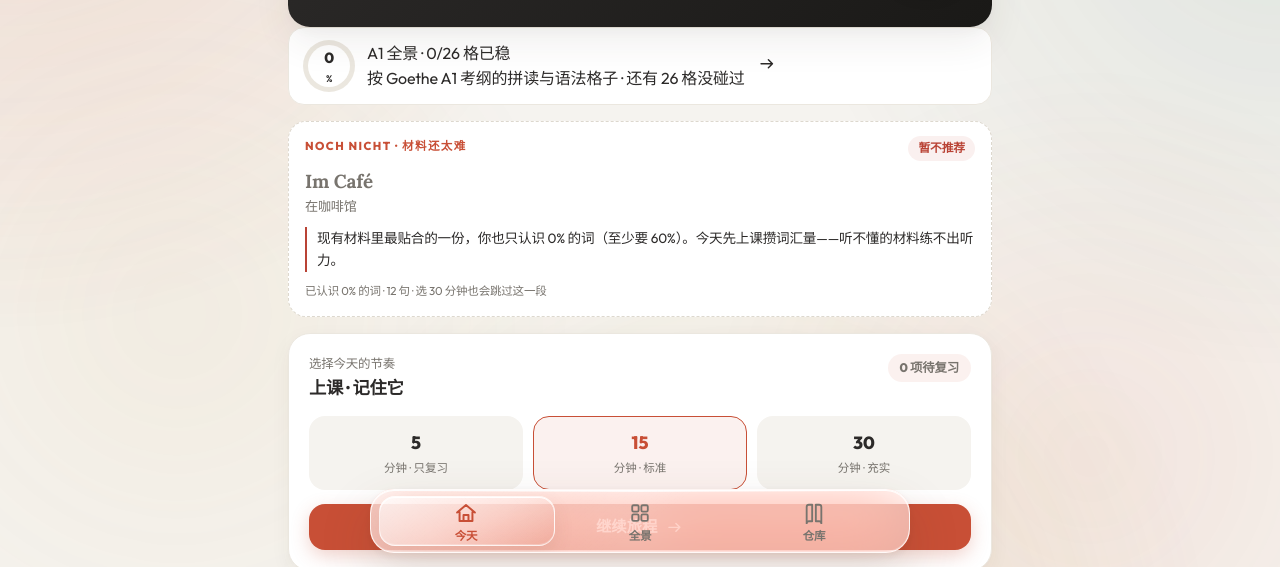
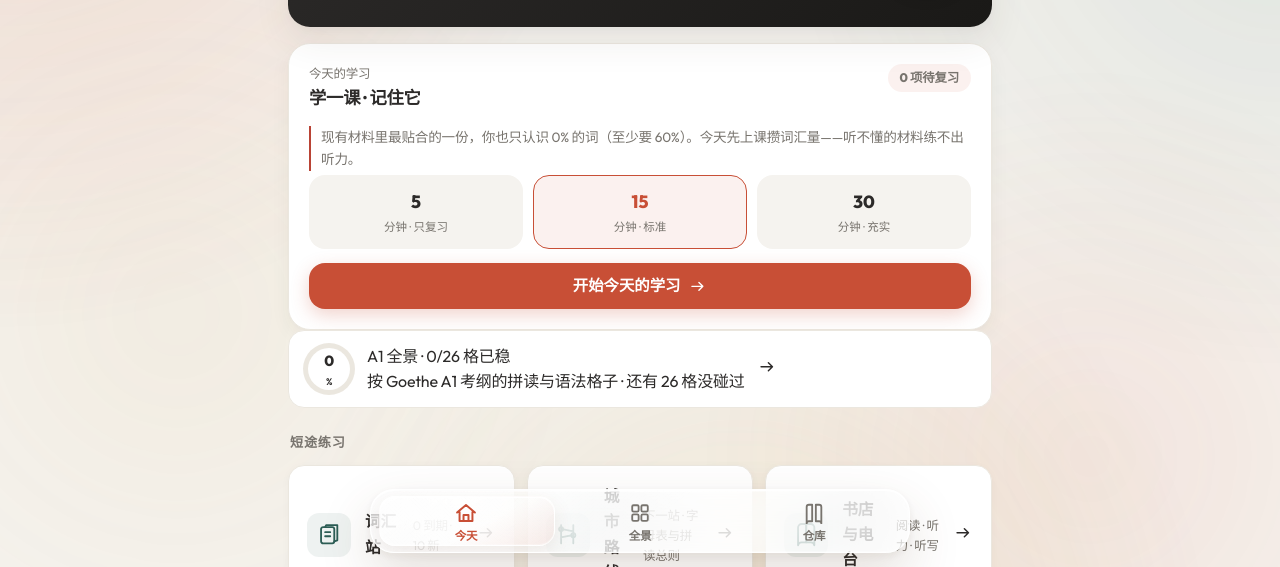
Before and after one commit to zhujiang777/mein-deutsch, a website: page index.html in a window 1280 px wide. Shown: the part 233-800 px from the top of the page. Drawn offline with Linux system fonts and the light colour scheme.

Commit message:
fix(主页): 开始按钮提到第一屏，今天做什么与花多久合成一张卡
用户反馈：一进来就该能点击开始，不该先滚过说明和进度横幅。

- "今天这一份"独立卡片取消，信息折进启动卡：标题行写"学一课 · 用《X》· 记住它"，
  下面一行是挑这份材料的理由。读到的东西和要按的按钮在同一张卡里。
- 全景横幅退到开始按钮之后：它回答"还差多远"，是看的东西，不该挡在动作前面。
- 按钮文案"继续旅程"改成"开始今天的学习"——说清按下去会发生什么。

Co-Authored-By: Claude Opus 5 <noreply@anthropic.com>

```diff
--- a/css/style.css
+++ b/css/style.css
@@ -1609,6 +1609,5 @@ textarea.io-area { min-height: 110px; resize: vertical; margin-top: 10px; }
 .tm-meta { font-size: 0.72rem; color: var(--text-2); margin-top: 10px; }
 
 /* 材料还太难：如实显示"最贴合的一份也差多少"，而不是静默隐藏这一段 */
-.today-material.is-blocked { border-style: dashed; border-color: var(--line-strong); }
-.today-material.is-blocked .tm-title { color: var(--text-2); }
-.today-material.is-blocked .tm-why { border-left-color: var(--red); }
+.tm-why.is-blocked { border-left-color: var(--red); color: var(--text-2); }
+.mission-launcher .tm-why { margin: 10px 0 4px; }
--- a/index.html
+++ b/index.html
@@ -16,7 +16,7 @@
   <link rel="preconnect" href="https://fonts.googleapis.com">
   <link rel="preconnect" href="https://fonts.gstatic.com" crossorigin>
   <link href="https://fonts.googleapis.com/css2?family=Lora:ital,wght@0,500;0,600;0,700;1,400;1,600&family=Noto+Sans+SC:wght@400;500;600;700&family=Outfit:wght@400;500;600;700;800&display=swap" rel="stylesheet">
-  <link rel="stylesheet" href="css/style.css?v=18">
+  <link rel="stylesheet" href="css/style.css?v=19">
 </head>
 <body>
   <a class="skip-link" href="#app">跳到主要内容</a>
@@ -26,6 +26,6 @@
     <a href="#/panorama" data-tab="panorama"><span class="tab-icon"><svg viewBox="0 0 24 24"><rect x="3.5" y="3.5" width="7" height="7" rx="1.5"/><rect x="13.5" y="3.5" width="7" height="7" rx="1.5"/><rect x="3.5" y="13.5" width="7" height="7" rx="1.5"/><rect x="13.5" y="13.5" width="7" height="7" rx="1.5"/></svg></span><span>全景</span></a>
     <a href="#/path" data-tab="library"><span class="tab-icon"><svg viewBox="0 0 24 24"><path d="M4 5.5A2.5 2.5 0 0 1 6.5 3H10v18H6.5A2.5 2.5 0 0 0 4 23.5ZM20 5.5A2.5 2.5 0 0 0 17.5 3H14v18h3.5A2.5 2.5 0 0 1 20 23.5Z"/></svg></span><span>仓库</span></a>
   </nav>
-  <script type="module" src="js/app.js?v=20"></script>
+  <script type="module" src="js/app.js?v=21"></script>
 </body>
 </html>
--- a/js/app.js
+++ b/js/app.js
@@ -1,5 +1,5 @@
 // 应用入口 v4：五个主页面常驻缓存，深层页面按需加载
-import { renderToday, runDictationSet } from './views/today.js?v=14';
+import { renderToday, runDictationSet } from './views/today.js?v=15';
 import { renderLibrary } from './views/library.js?v=1';
 import { renderPanorama } from './views/panorama.js?v=2';
 import { getSettings, migrate } from './storage.js';
--- a/js/views/today.js
+++ b/js/views/today.js
@@ -76,33 +76,18 @@ export function renderToday(host) {
     </div>
   </section>`);
   host.appendChild(hero);
-  // 主页第一屏就要回答"还差多远"：今日目标只是当天的量，全景图是离完整 A1 的距离。
-  host.appendChild(panoramaBanner());
 
-  // 今天这一份：先让用户知道今天是"什么"，再让他选花多少时间。
-  // 旧版只说"继续旅程"，点下去才知道要做什么——那是播放列表，不是一天的学习。
+  // 开始按钮必须在第一屏就能点到，所以"今天做什么"和"花多久"合成同一张卡：
+  // 读到的东西和要按的按钮在一起，不用为了先说明再滚一屏。
   const material = todayMaterial();
-  if (material) {
-    const pct = Math.round(material.readiness.knownRatio * 100);
-    host.appendChild(el(`<section class="today-material${material.ready ? '' : ' is-blocked'}">
-      <div class="tm-head">
-        <span class="eyebrow">${material.ready ? 'HEUTE · 今天这一份' : 'NOCH NICHT · 材料还太难'}</span>
-        <span class="pill ${material.ready ? (material.readiness.key === 'right' ? 'green' : 'gold') : 'red'}">${esc(material.ready ? material.readiness.label : '暂不推荐')}</span>
-      </div>
-      <h2 class="tm-title de">${esc(material.pack.title)}</h2>
-      <div class="tm-zh">${esc(material.pack.titleZh || '')}</div>
-      <p class="tm-why">${esc(material.reason)}</p>
-      ${material.ready ? `<div class="tm-stages">
-        <span>听</span><i></i><span>大意</span><i></i><span>听写</span><i></i><span>复听</span><i></i><span>复述</span>
-      </div>` : ''}
-      <div class="tm-meta">已认识 ${pct}% 的词 · ${material.pack.sentences.length} 句${material.ready ? '' : ' · 选 30 分钟也会跳过这一段'}</div>
-    </section>`));
-  }
-
+  const stageLine = material?.ready
+    ? `学一课 · 用《${esc(material.pack.titleZh || material.pack.title)}》· 记住它`
+    : '学一课 · 记住它';
   const launcher = el(`<section class="mission-launcher">
-    <div class="mission-head"><div><span>选择今天的节奏</span><b>${material?.ready ? '学一课 · 用一份 · 记住它' : '上课 · 记住它'}</b></div><span class="mission-count">${stats.due + mistakes + listenMisses} 项待复习</span></div>
+    <div class="mission-head"><div><span>今天的学习</span><b>${stageLine}</b></div><span class="mission-count">${stats.due + mistakes + listenMisses} 项待复习</span></div>
+    ${material ? `<p class="tm-why${material.ready ? '' : ' is-blocked'}">${esc(material.reason)}</p>` : ''}
     <div class="time-grid" role="group" aria-label="学习时长"></div>
-    <button class="btn block journey-start">继续旅程 ${icon('arrow')}</button>
+    <button class="btn block journey-start">开始今天的学习 ${icon('arrow')}</button>
   </section>`);
   const timeRow = launcher.querySelector('.time-grid');
   const startBtn = launcher.querySelector('.journey-start');
@@ -124,12 +109,14 @@ export function renderToday(host) {
       await startFlow(host, selectedMinutes);
     } catch (error) {
       startBtn.disabled = false;
-      startBtn.innerHTML = `继续旅程 ${icon('arrow')}`;
+      startBtn.innerHTML = `开始今天的学习 ${icon('arrow')}`;
       toast('内容加载失败，请检查网络后重试');
       console.error(error);
     }
   });
   host.appendChild(launcher);
+  // 横幅退到开始按钮之后：它回答"还差多远"，是看的东西，不该挡在动作前面。
+  host.appendChild(panoramaBanner());
 
   host.appendChild(el(`<div class="section-label">短途练习</div>`));
   const quick = el(`<div class="module-grid"></div>`);
```
